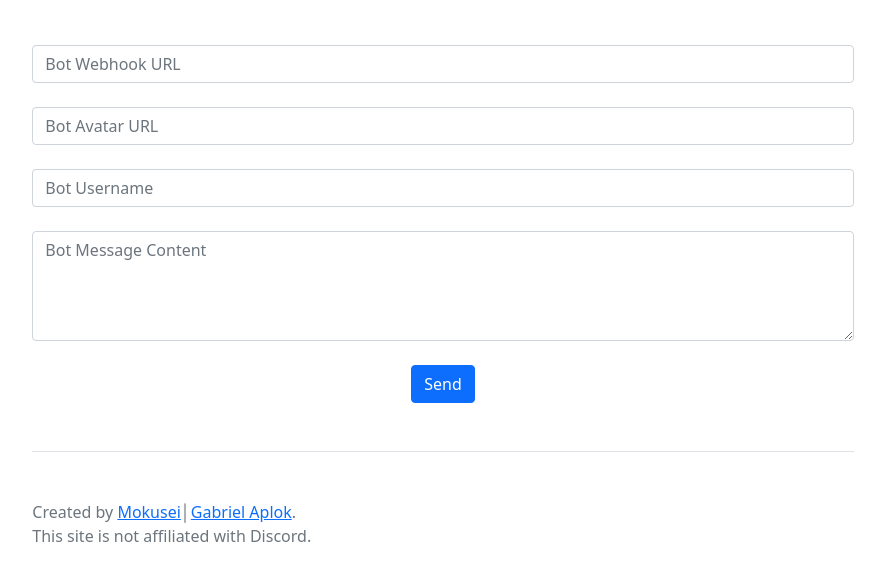
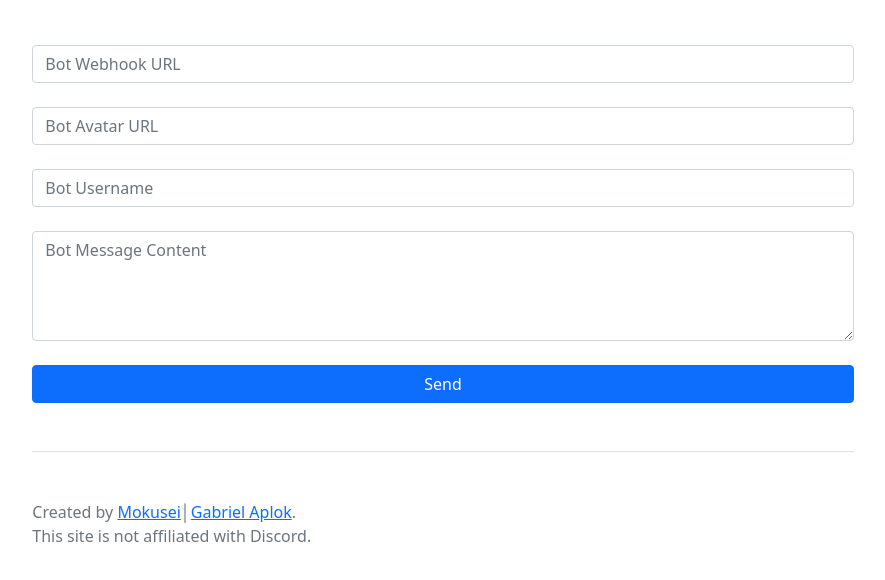
Before and after one commit to GabrielLima333/webhook-sender, a plain HTML site: page index.html in a window 1280 px wide. Shown: the part 104-684 px from the top of the page, without its empty margins (197-1082 px from the left). Drawn offline with nearby package versions, Linux system fonts and the light colour scheme.

Commit message:
Update index.html

```diff
--- a/index.html
+++ b/index.html
@@ -31,7 +31,7 @@
 			<textarea class="form-control" id="content" placeholder="Bot Message Content" rows="4"></textarea>
 			<br />
 			<center>
-				<button type="button" styles="width: 100%;" id="send" class="btn btn-primary">Send</button>
+				<button type="button" style="width: 100%;" id="send" class="btn btn-primary">Send</button>
 			</center>
 			<p id="log"></p>
 		</main>
```
